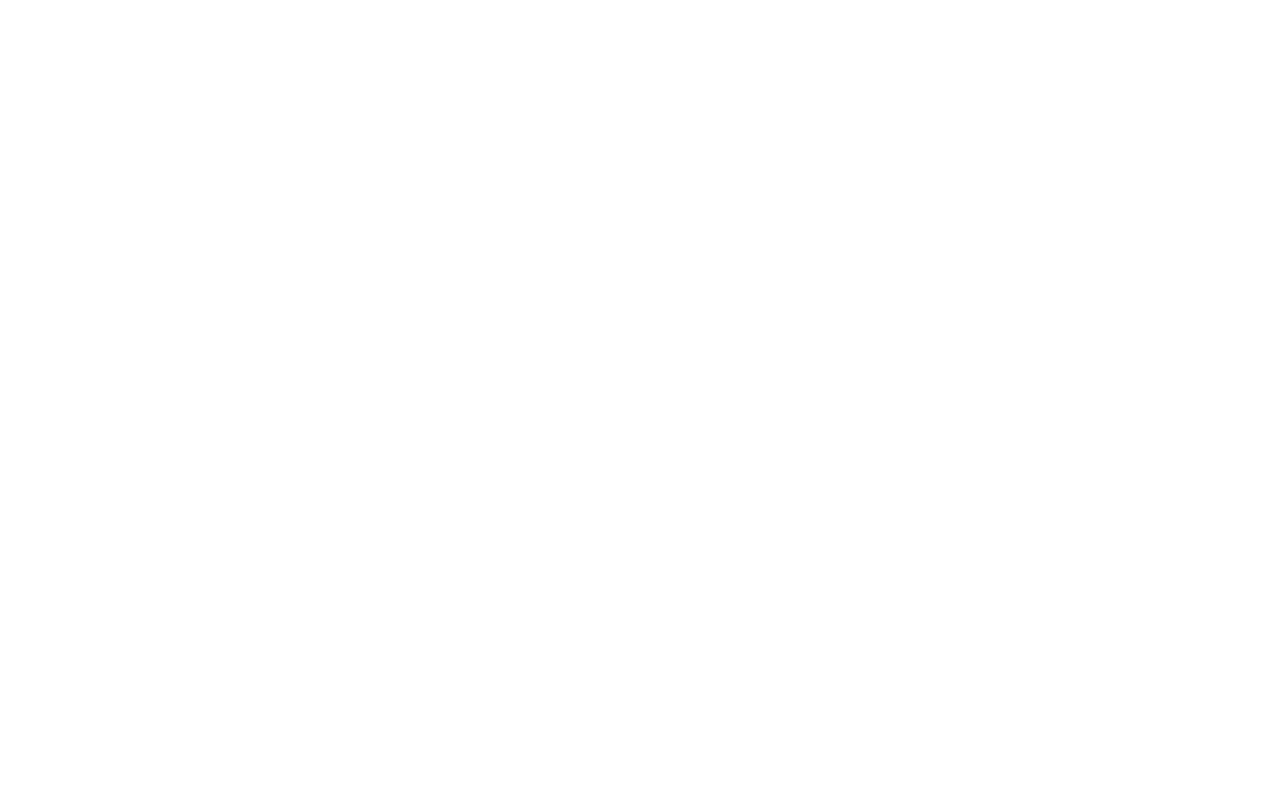
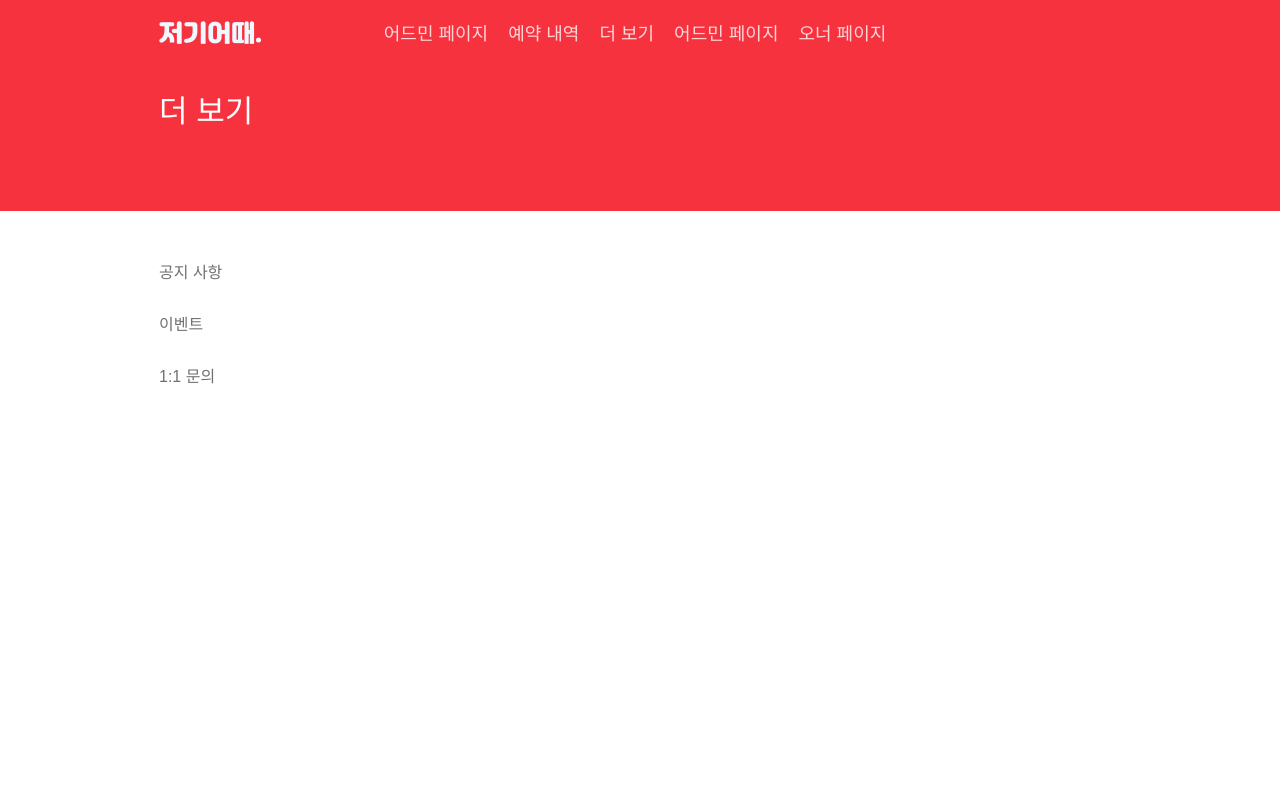
Before and after one commit to HAHproject/pj-front, a React (Create React App) app: page /notice in a window 1280 px wide. Before the commit this address had no page. Shown: the top 800 px of the page. Built offline with nearby package versions, Linux system fonts and the light colour scheme; the HTML template or start-up script is replaced by a standard one.

Commit message:
메인과 더보기

```diff
--- /dev/null
+++ b/src/component/main/EmployerSignup.jsx
@@ -0,0 +1,33 @@
+import React from 'react';
+import styled from 'styled-components';
+import employerIamge from '../../images/employersignup.PNG'
+import { Link } from 'react-router-dom';
+
+const EmployerSignup = () => {
+
+    return (
+        <EmployerBg>
+            <Link to="/">
+                <EmployerBox src={employerIamge} alt="Employer Signup" />
+            </Link>
+        </EmployerBg>
+
+    )
+}
+
+export default EmployerSignup;
+
+const EmployerBg = styled.div`
+  width: 930px;
+  height: 300px;
+  margin-top: 50px;
+  position: relative;
+  overflow: hidden;
+`;
+
+const EmployerBox = styled.img`
+  width: 930px;
+  height: 200px;
+  display: flex;
+
+`;
--- a/src/component/main/Main.jsx
+++ b/src/component/main/Main.jsx
@@ -4,6 +4,7 @@
 import MainNavIcon from './MainNavIcon';
 import * as st from '../../feature/style';
 import MainEvent from './MainEvent';
+import EmployerSignup from './EmployerSignup';
 
 const Main = () => {
 
@@ -13,6 +14,7 @@
                 <MainImage />
                 <MainNavIcon />
                 <MainEvent />
+                <EmployerSignup />
             </st.Background>
         </>
     )
--- /dev/null
+++ b/src/component/notice/AnnouncementPage.jsx
@@ -0,0 +1,6 @@
+const AnnouncementPage = () => {
+
+    return
+}
+
+export default AnnouncementPage;
--- /dev/null
+++ b/src/component/notice/EventPage.jsx
@@ -0,0 +1,6 @@
+const EventPage = () => {
+
+    return
+}
+
+export default EventPage;
--- /dev/null
+++ b/src/component/notice/Notice.jsx
@@ -0,0 +1,27 @@
+import { Outlet } from "react-router"
+import NoticeMenuBox from "./NoticeMenuBox"
+import { useSelector } from "react-redux"
+
+const Notice = () => {
+    const { isSmallScreen } = useSelector((state) => state.widthSizes)
+
+    return <>
+        <div className={isSmallScreen ? 'main-box-phone' : 'main-box'}>
+            {!isSmallScreen &&
+                <><div className="_left-box">
+                    <div className="_button-list" >
+                        <NoticeMenuBox />
+                    </div >
+                </div></>}
+
+
+            <div className="_right-box">
+                <div className="_right-list">
+                    <Outlet></Outlet>
+                </div>
+            </div>
+        </div>
+    </>
+}
+
+export default Notice
--- /dev/null
+++ b/src/component/notice/NoticeMenuBox.jsx
@@ -0,0 +1,18 @@
+import { Link, useLocation } from "react-router-dom";
+import styled from 'styled-components';
+
+const NoticeMenuBox = () => {
+
+
+    const location = useLocation();
+    const pathSegments = location.pathname.split('/');
+    const secondSegment = pathSegments[2];
+    return <>
+
+        <Link to="/notice/announcement" className={secondSegment === 'apply' ? 'in' : ''}> 공지 사항 </Link>
+        <Link to="/notice/event" className={secondSegment === 'room' ? 'in' : ''}> 이벤트 </Link>
+        <Link to="/notice/ques" className={secondSegment === 'log' ? 'in' : ''}> 1:1 문의 </Link>
+    </>
+}
+
+export default NoticeMenuBox;
--- /dev/null
+++ b/src/component/notice/QuesPage.jsx
@@ -0,0 +1,6 @@
+const quesPage = () => {
+
+    return
+}
+
+export default quesPage;
--- a/src/component/template/NormalHeader.jsx
+++ b/src/component/template/NormalHeader.jsx
@@ -4,6 +4,7 @@
 import { useState } from "react";
 import AdminMenuBox from "../admin/AdminMenuBox";
 import OwnerMeneBox from "../owner/OwnerMenuBox";
+import NoticeMenuBox from "../notice/NoticeMenuBox";
 
 
 const NormalHeader = () => {
@@ -18,6 +19,8 @@
 
     const [adminModal, setAdminModal] = useState(false)
     const [ownerModal, setOwnerModal] = useState(false)
+    const [userModal, setUserModal] = useState(false)
+    const [noticeModal, setNoticeModal] = useState(false)
 
 
 
@@ -46,6 +49,21 @@
                             <Link to="/admin" className="header-button" >어드민 페이지</Link>
                         </div>
 
+                        <div onMouseEnter={() => setUserModal(true)} onMouseLeave={() => setUserModal(false)} >
+                            <Link to="/reservation" className="header-button">예약 내역</Link>
+
+                        </div>
+
+                        <div onMouseEnter={() => setNoticeModal(true)} onMouseLeave={() => setNoticeModal(false)} >
+                            <Link to="/notice" className="header-button">더 보기</Link>
+                            <div style={{ position: "absolute" }} >
+                                {noticeModal && <div className="sub_menu"><NoticeMenuBox /></div>}
+                            </div>
+
+                        </div>
+
+
+
                         <div onMouseEnter={() => setAdminModal(true)} onMouseLeave={() => setAdminModal(false)} >
                             <Link to="/admin" className="header-button">어드민 페이지</Link>
                             <div style={{ position: "absolute" }} >
@@ -71,6 +89,8 @@
             <div className="section-2">
                 {firstSegment === 'admin' && <h2 className="more"> 관리</h2>}
                 {firstSegment === 'owner' && <h2 className="more"> 영업 및 등록</h2>}
+                {firstSegment === 'reservation' && <h2 className="more"> 예약 내역</h2>}
+                {firstSegment === 'notice' && <h2 className="more"> 더 보기</h2>}
             </div>
         </div>
 
--- a/src/routes/MyRoutes.jsx
+++ b/src/routes/MyRoutes.jsx
@@ -14,6 +14,10 @@
 import OwnerRoomPage from "../component/owner/OwnerRoomPage"
 import OwnerManagementPage from "../component/owner/OwnerManagementPage"
 import OwnerIndex from "../component/owner/OwnerIndex"
+import Notice from "../component/notice/Notice"
+import EventPage from "../component/notice/EventPage"
+import QuesPage from "../component/notice/QuesPage"
+import AnnouncementPage from "../component/notice/AnnouncementPage"
 
 
 
@@ -28,7 +32,11 @@
                 {/* 템플릿이 적용될 파츠들.. 여기서 고민이 몇가지 있다. */}
 
                 <Route path="/main" element={<Main />} />
-                <Route path="/admin" element={<Admin></Admin>}>
+                <Route path="/notice" element={<Notice></Notice>} />
+                <Route path="announcement" element={<AnnouncementPage></AnnouncementPage>} />
+                <Route path="event" element={<EventPage></EventPage>} />
+                <Route path="ques" element={<QuesPage></QuesPage>} />
+                <Route path="/admin" element={<Admin></Admin>} />
                 <Route path="apply" element={<ApplyPage></ApplyPage>} />
                 <Route path="apply/:id" element={<ApplyDetailPage />} />
                 {/* 이거 방식이 조금 많이 불편함 .. 이건 고민 좀 한다음 결정해야할 듯 .. 내부적으로 들어가게 하고싶어도 admin 이 아웃렛을 들고있어서 불가능함. */}
@@ -45,10 +53,10 @@
             </Route>
 
 
-            </Route>
+
 
         </Routes>
-    </BrowserRouter>
+    </BrowserRouter >
 
 }
 export default MyRoutes
```
Also changed, not shown: src/images/employersignup.PNG (added). Lines whose indentation alone changed are shown as unchanged.
